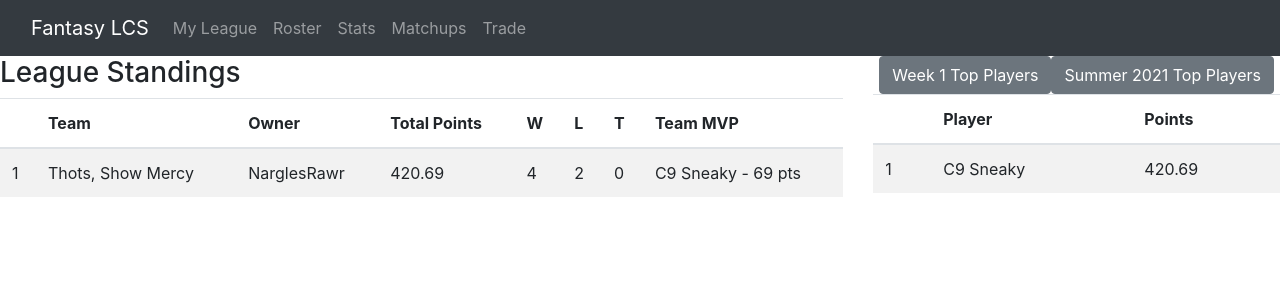
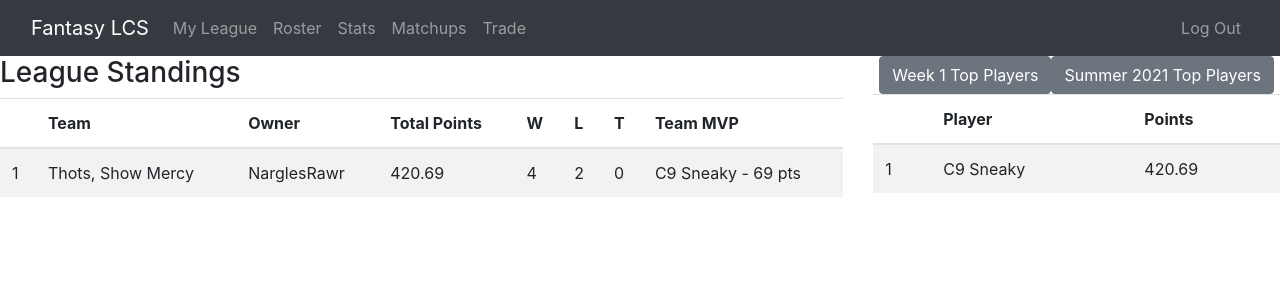
Before and after one commit to erumbold/FantasyLCS, a Flask app: page / in a window 1280 px wide. Shown: the top 300 px of the page. Run offline with Flask 2, Linux system fonts and the light colour scheme; some libraries are stand-ins or nearby versions.

Commit message:
added Log Out button to navbar

```diff
--- a/templates/base.html
+++ b/templates/base.html
@@ -9,8 +9,8 @@
         <button class="navbar-toggler" type="button" data-bs-toggle="collapse" data-bs-target="#navbarSupportedContent" aria-controls="navbarSupportedContent" aria-expanded="false" aria-label="Toggle navigation">
             <span class="navbar-toggler-icon"></span>
         </button>
-        <div class="collapse navbar-collapse" id="navbarLCS">
-            <ul class="navbar-nav me-auto mb-2 mb-lg-0">
+        <div class="collapse navbar-collapse justify-content-between" id="navbarLCS">
+            <ul class="nav navbar-nav">
                 <li class="nav-item">
                     <a class="nav-link" aria-current="page" href="/">My League</a>
                 </li>
@@ -27,6 +27,11 @@
                     <a class="nav-link" href="#trade">Trade</a>
                 </li>
             </ul>
+            <ul class="nav navbar-nav navbar-right">
+                <li class="nav-item">
+                    <a class="nav-link" href="#logout">Log Out</a>
+                </li>
+            </ul>
         </div>
     </div>
 </nav>
```
